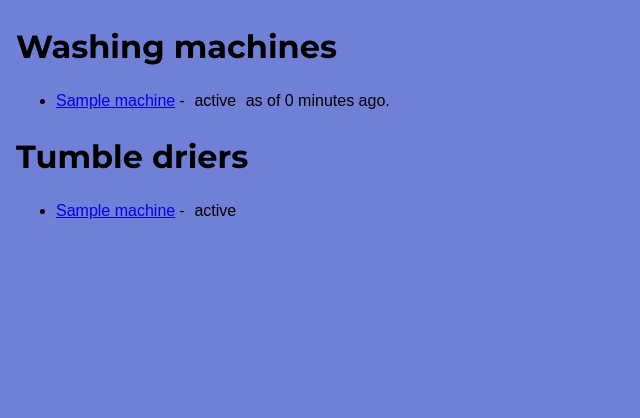
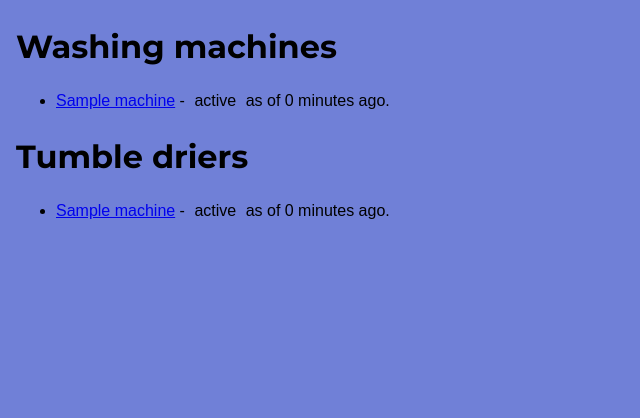
Before and after one commit to jshholland/washingmachines, a Django app: template templates/index.html in a window 1280 px wide. Shown: the part 47-465 px from the top of the page, without its empty margins (0-640 px from the left). Run offline with Django 3.2, Linux system fonts and the light colour scheme; the template is opened without the code that fills it: most values are stand-ins (such as "Sample title", 1, 10 or a date in 2020); some web fonts are replaced.

Commit message:
Also show last update time on dryers

```diff
--- a/templates/index.html
+++ b/templates/index.html
@@ -22,6 +22,7 @@
 		<li>
 			<a href="{% url votes.views.detail machine.id %}">{{ machine }}</a>
 			 - <span class="state-{{ machine.state }}">{{ machine.get_state_display }}</span>
+			 as of {{ machine.last_updated|timesince }} ago.
 		</li>
 	{% endfor %}
 	</ul>
```
